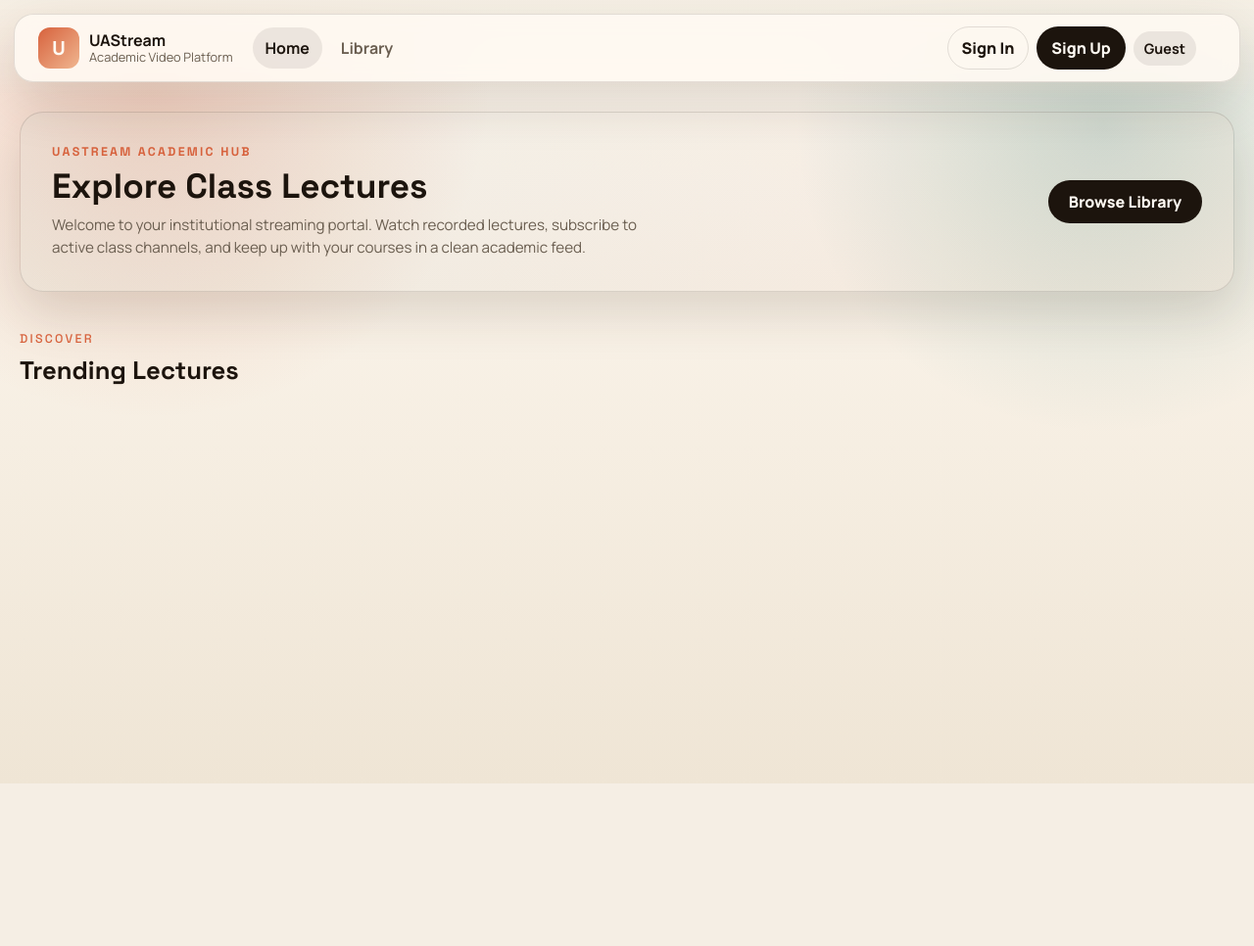
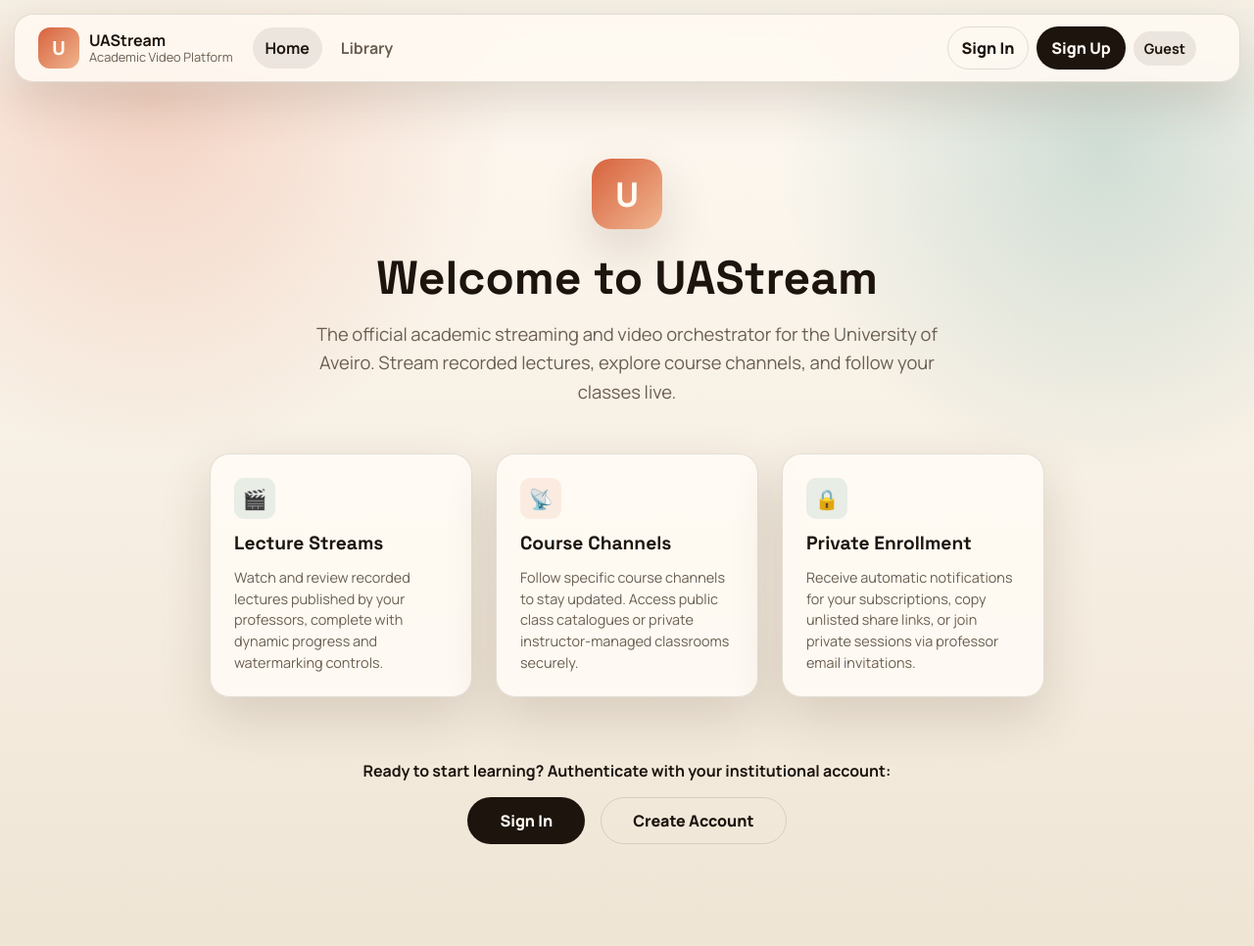
Before and after one commit to ayxor/egs, a Flask app: page / in a window 1280 px wide. Shown: the whole page at 98% size. Before the commit the page ends 800 px from the top, so only its background shows below. Run offline with Flask 3, Linux system fonts and the light colour scheme; some libraries are stand-ins or nearby versions.

Commit message:
Implement beautiful Guest Landing placeholder on homepage

```diff
--- a/static/app.js
+++ b/static/app.js
@@ -815,13 +815,30 @@ async function bootHomeOrLibrary() {
     const grid = document.getElementById("video-grid");
     if (grid) grid.innerHTML = "";
 
-    // Also remove the "Trending Lectures" section on home page if not logged in
     if (page === "home") {
-        const trendingTitle = document.querySelector(".section-head");
-        if (trendingTitle) trendingTitle.style.display = "none";
+        const videosSection = document.getElementById("videos-section");
+        if (videosSection) videosSection.style.display = "none";
+
+        const welcomeBanner = document.querySelector(".welcome-banner");
+        if (welcomeBanner) welcomeBanner.style.display = "none";
+
+        const guestLanding = document.getElementById("guest-landing-section");
+        if (guestLanding) guestLanding.style.display = "flex";
     }
     return;
   }
+
+  if (page === "home") {
+      const guestLanding = document.getElementById("guest-landing-section");
+      if (guestLanding) guestLanding.style.display = "none";
+
+      const welcomeBanner = document.querySelector(".welcome-banner");
+      if (welcomeBanner) welcomeBanner.style.display = "flex";
+
+      const videosSection = document.getElementById("videos-section");
+      if (videosSection) videosSection.style.display = "block";
+  }
+
   await loadVideos();
   renderVideoCards("video-grid");
   setupFilters();
--- a/templates/base.html
+++ b/templates/base.html
@@ -85,6 +85,6 @@
       services: {{ downstream_services | tojson }},
     };
   </script>
-  <script src="{{ url_for('static', filename='app.js', v=13) }}"></script>
+  <script src="{{ url_for('static', filename='app.js', v=14) }}"></script>
 </body>
 </html>
--- a/templates/home.html
+++ b/templates/home.html
@@ -1,7 +1,7 @@
 {% extends 'base.html' %}
 
 {% block content %}
-<!-- Welcome Banner -->
+<!-- Welcome Banner (Visible when logged in) -->
 <section class="welcome-banner card" style="background: linear-gradient(135deg, rgba(42, 123, 119, 0.05), rgba(214, 96, 59, 0.05)); border: 1px solid var(--line); padding: 32px; border-radius: 24px; display: flex; align-items: center; justify-content: space-between; gap: 24px; flex-wrap: wrap; margin-bottom: 8px;">
   <div style="flex: 1; min-width: 280px;">
     <p class="eyebrow" style="margin: 0 0 6px 0; color: var(--accent); font-weight: 600;">UAStream Academic Hub</p>
@@ -15,7 +15,52 @@
   </div>
 </section>
 
-<!-- My Subscribed Classes Section -->
+<!-- Guest Landing Section (Visible only when not authenticated) -->
+<section id="guest-landing-section" style="display: none; flex-direction: column; gap: 48px; padding: 48px 24px; text-align: center; max-width: 900px; margin: 0 auto; align-items: center;">
+  <!-- Hero Head -->
+  <div style="display: flex; flex-direction: column; gap: 16px; align-items: center;">
+    <div style="width: 72px; height: 72px; border-radius: 20px; background: linear-gradient(135deg, var(--accent), #f0b690); display: grid; place-items: center; color: #fffaf2; font-family: 'Space Grotesk', sans-serif; font-size: 2.2rem; font-weight: 700; box-shadow: var(--shadow);">U</div>
+    <h1 style="font-family: 'Space Grotesk', sans-serif; font-size: 3rem; font-weight: 800; color: var(--text); margin: 8px 0 0 0; line-height: 1.1;">Welcome to UAStream</h1>
+    <p class="muted" style="font-size: 1.15rem; max-width: 680px; line-height: 1.6; color: var(--muted); margin: 0;">
+      The official academic streaming and video orchestrator for the University of Aveiro. Stream recorded lectures, explore course channels, and follow your classes live.
+    </p>
+  </div>
+
+  <!-- Feature Grid -->
+  <div class="features-grid" style="display: grid; grid-template-columns: repeat(auto-fit, minmax(250px, 1fr)); gap: 24px; width: 100%;">
+    <!-- Card 1 -->
+    <div class="card" style="padding: 24px; border-radius: 20px; border: 1px solid var(--line); display: flex; flex-direction: column; gap: 12px; align-items: flex-start; text-align: left; background: var(--surface);">
+      <div style="width: 42px; height: 42px; border-radius: 10px; background: rgba(31, 122, 114, 0.1); color: var(--teal); display: grid; place-items: center; font-size: 1.25rem;">🎬</div>
+      <h3 style="font-family: 'Space Grotesk', sans-serif; font-size: 1.2rem; font-weight: 700; margin: 0;">Lecture Streams</h3>
+      <p style="margin: 0; font-size: 0.9rem; color: var(--muted); line-height: 1.5;">Watch and review recorded lectures published by your professors, complete with dynamic progress and watermarking controls.</p>
+    </div>
+
+    <!-- Card 2 -->
+    <div class="card" style="padding: 24px; border-radius: 20px; border: 1px solid var(--line); display: flex; flex-direction: column; gap: 12px; align-items: flex-start; text-align: left; background: var(--surface);">
+      <div style="width: 42px; height: 42px; border-radius: 10px; background: rgba(215, 98, 61, 0.1); color: var(--accent); display: grid; place-items: center; font-size: 1.25rem;">📡</div>
+      <h3 style="font-family: 'Space Grotesk', sans-serif; font-size: 1.2rem; font-weight: 700; margin: 0;">Course Channels</h3>
+      <p style="margin: 0; font-size: 0.9rem; color: var(--muted); line-height: 1.5;">Follow specific course channels to stay updated. Access public class catalogues or private instructor-managed classrooms securely.</p>
+    </div>
+
+    <!-- Card 3 -->
+    <div class="card" style="padding: 24px; border-radius: 20px; border: 1px solid var(--line); display: flex; flex-direction: column; gap: 12px; align-items: flex-start; text-align: left; background: var(--surface);">
+      <div style="width: 42px; height: 42px; border-radius: 10px; background: rgba(31, 122, 114, 0.1); color: var(--teal); display: grid; place-items: center; font-size: 1.25rem;">🔒</div>
+      <h3 style="font-family: 'Space Grotesk', sans-serif; font-size: 1.2rem; font-weight: 700; margin: 0;">Private Enrollment</h3>
+      <p style="margin: 0; font-size: 0.9rem; color: var(--muted); line-height: 1.5;">Receive automatic notifications for your subscriptions, copy unlisted share links, or join private sessions via professor email invitations.</p>
+    </div>
+  </div>
+
+  <!-- Action CTA -->
+  <div style="display: flex; flex-direction: column; gap: 16px; align-items: center; margin-top: 16px;">
+    <p style="font-weight: 700; color: var(--text); margin: 0;">Ready to start learning? Authenticate with your institutional account:</p>
+    <div style="display: flex; gap: 16px; flex-wrap: wrap; justify-content: center;">
+      <a href="/auth/login" class="button primary" style="padding: 12px 32px; font-weight: 800; font-size: 1rem; margin: 0;">Sign In</a>
+      <a href="/auth#register" class="button secondary" style="padding: 12px 32px; font-weight: 800; font-size: 1rem; border: 1.5px solid var(--line); background: transparent; color: var(--text); margin: 0; display: inline-block;">Create Account</a>
+    </div>
+  </div>
+</section>
+
+<!-- My Subscribed Classes Section (Visible when logged in) -->
 <section id="my-subscribed-classes-section" style="display: none; margin-top: 12px;">
   <div class="section-head" style="margin-bottom: 16px;">
     <div>
@@ -26,7 +71,7 @@
   <div class="video-grid" id="my-classes-grid"></div>
 </section>
 
-<!-- Videos Section -->
+<!-- Videos Section (Visible when logged in) -->
 <section id="videos-section" style="margin-top: 12px;">
   <div class="section-head" style="margin-bottom: 16px;">
     <div>
```
